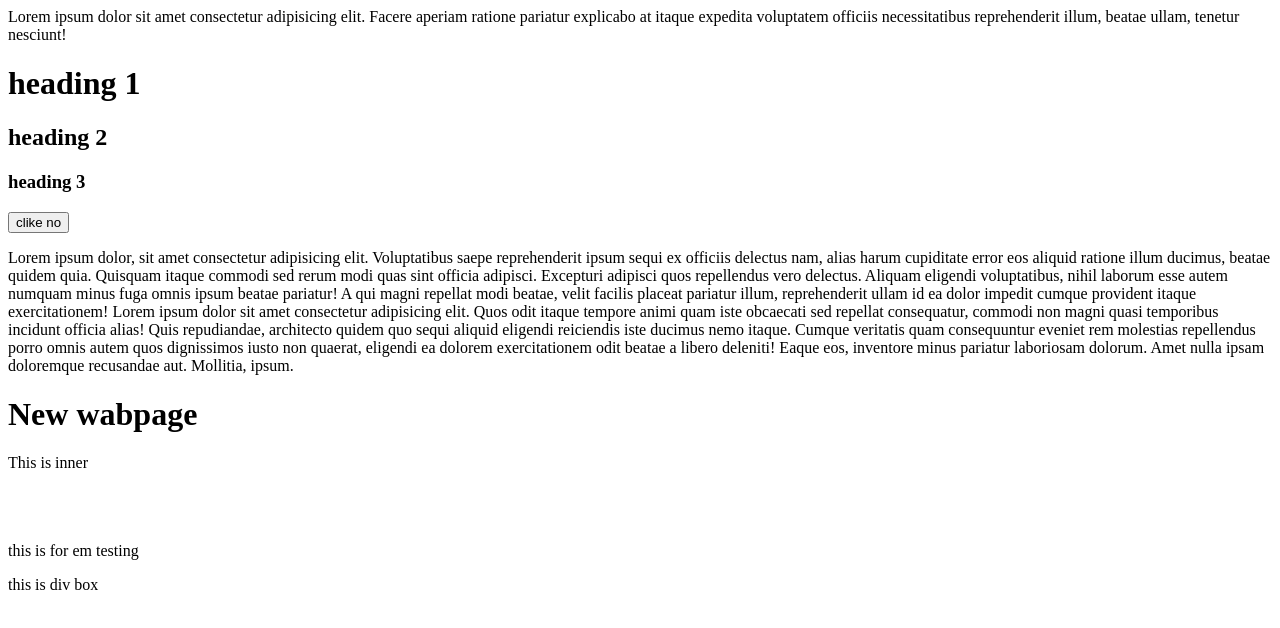
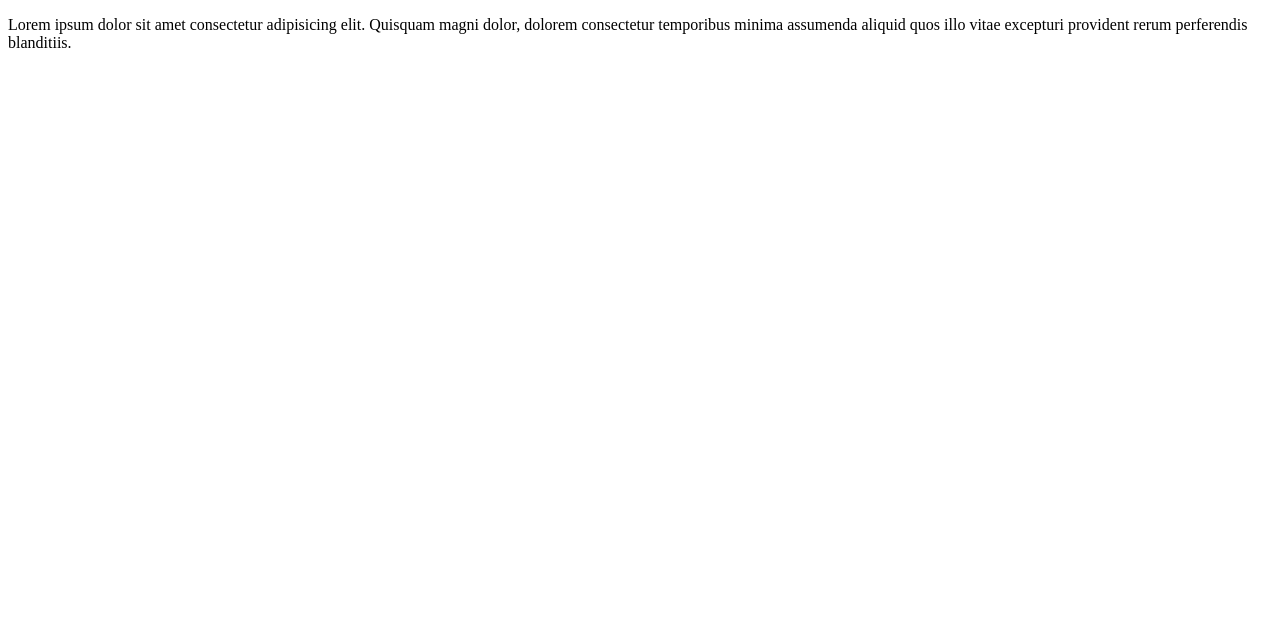
Before and after one commit to pratikdhiman/test, a plain HTML site: page index.html in a window 1280 px wide. Drawn offline with Linux system fonts and the light colour scheme.

Commit message:
Add files via upload

```diff
--- a/index.html
+++ b/index.html
@@ -1,41 +1,13 @@
 <!DOCTYPE html>
 <html lang="en">
-
 <head>
     <meta charset="UTF-8">
     <meta name="viewport" content="width=device-width, initial-scale=1.0">
-    <title>Css larning</title>
-    <link rel="stylesheet" href="cssstyle.css">
-
+    <title>Document</title>
 </head>
-
 <body>
-    <div id="box">
-        Lorem ipsum dolor sit amet consectetur adipisicing elit. Facere aperiam ratione pariatur explicabo at itaque
-        expedita voluptatem officiis necessitatibus reprehenderit illum, beatae ullam, tenetur nesciunt!
+    <div>
+        <p>Lorem ipsum dolor sit amet consectetur adipisicing elit. Quisquam magni dolor, dolorem consectetur temporibus minima assumenda aliquid quos illo vitae excepturi provident rerum perferendis blanditiis.</p>
     </div>
-    <h1 class="hading">heading 1</h1>
-    <h2 class="hading">heading 2</h2>
-    <h3 class="hading">heading 3</h3>
-    <button>clike no</button>
-    <p>Lorem ipsum dolor, sit amet consectetur adipisicing elit. Voluptatibus saepe reprehenderit ipsum sequi ex officiis delectus nam, alias harum cupiditate error eos aliquid ratione illum ducimus, beatae quidem quia. Quisquam itaque commodi sed rerum modi quas sint officia adipisci. Excepturi adipisci quos repellendus vero delectus. Aliquam eligendi voluptatibus, nihil laborum esse autem numquam minus fuga omnis ipsum beatae pariatur! A qui magni repellat modi beatae, velit facilis placeat pariatur illum, reprehenderit ullam id ea dolor impedit cumque provident itaque exercitationem! Lorem ipsum dolor sit amet consectetur adipisicing elit. Quos odit itaque tempore animi quam iste obcaecati sed repellat consequatur, commodi non magni quasi temporibus incidunt officia alias! Quis repudiandae, architecto quidem quo sequi aliquid eligendi reiciendis iste ducimus nemo itaque. Cumque veritatis quam consequuntur eveniet rem molestias repellendus porro omnis autem quos dignissimos iusto non quaerat, eligendi ea dolorem exercitationem odit beatae a libero deleniti! Eaque eos, inventore minus pariatur laboriosam dolorum. Amet nulla ipsam doloremque recusandae aut. Mollitia, ipsum.</p>
-    <h1 id="wab">New wabpage</h1>
-    <div id="outer">
-      <div id="inner">
-            This is inner
-        </div>
-    </div>
-    <br>
-    <br>
-    <br>
-    <div class="divbox">
-        <p>this is for em testing</p>
-    </div>
-    <div class="divbox">
-        this is div box
-    </div>
-
-
 </body>
-
 </html>
```
